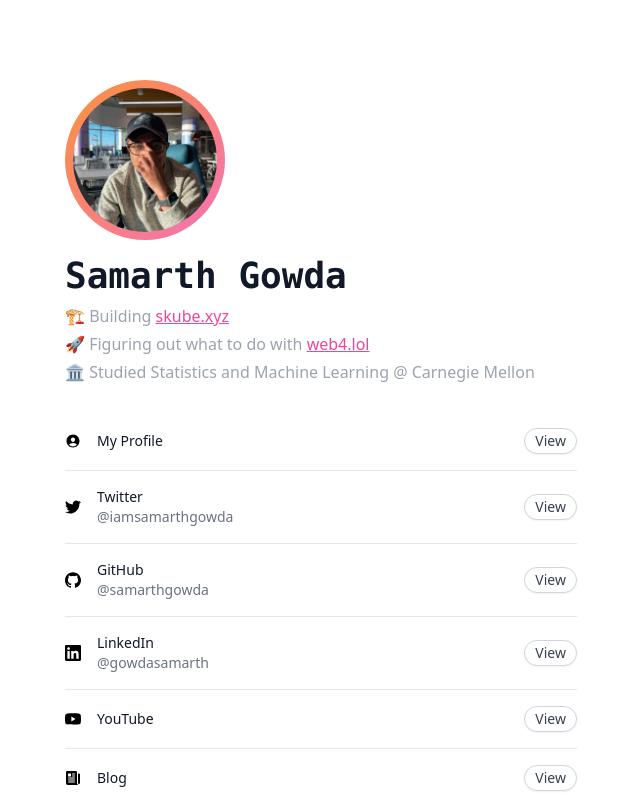
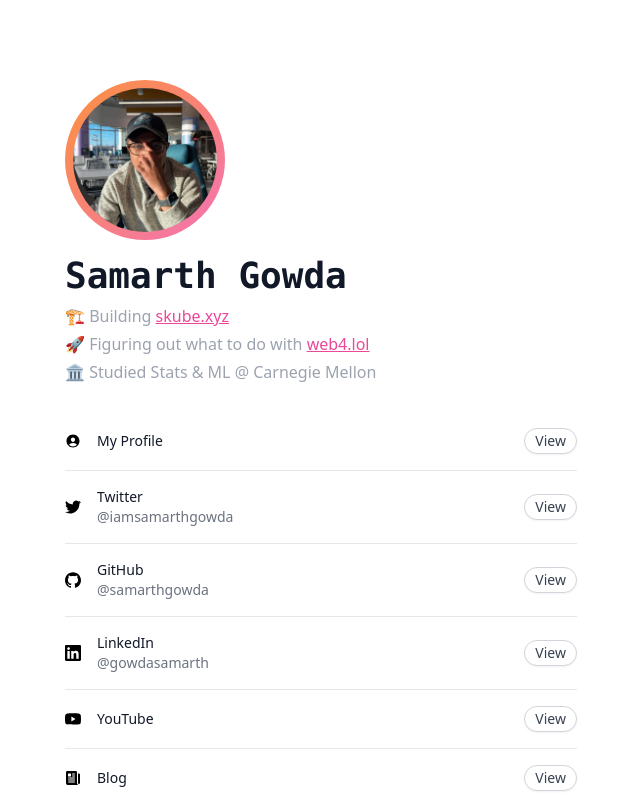
Before and after one commit to samarthgowda/samarthgowda.com, a Next.js app: page / in a window 1280 px wide. Shown: the top 800 px of the page, without its empty margins (319-959 px from the left). Built offline with nearby package versions, Linux system fonts and the light colour scheme.

Commit message:
:pencil2: Changed to Stats & ML

```diff
--- a/pages/index.js
+++ b/pages/index.js
@@ -109,9 +109,7 @@
                   web4.lol
                 </a>
               </p>
-              <p>
-                🏛️ Studied Statistics and Machine Learning @ Carnegie Mellon
-              </p>
+              <p>🏛️ Studied Stats & ML @ Carnegie Mellon</p>
             </div>
           </div>
           <div className="flow-root mt-6 md:mt-12">
```
